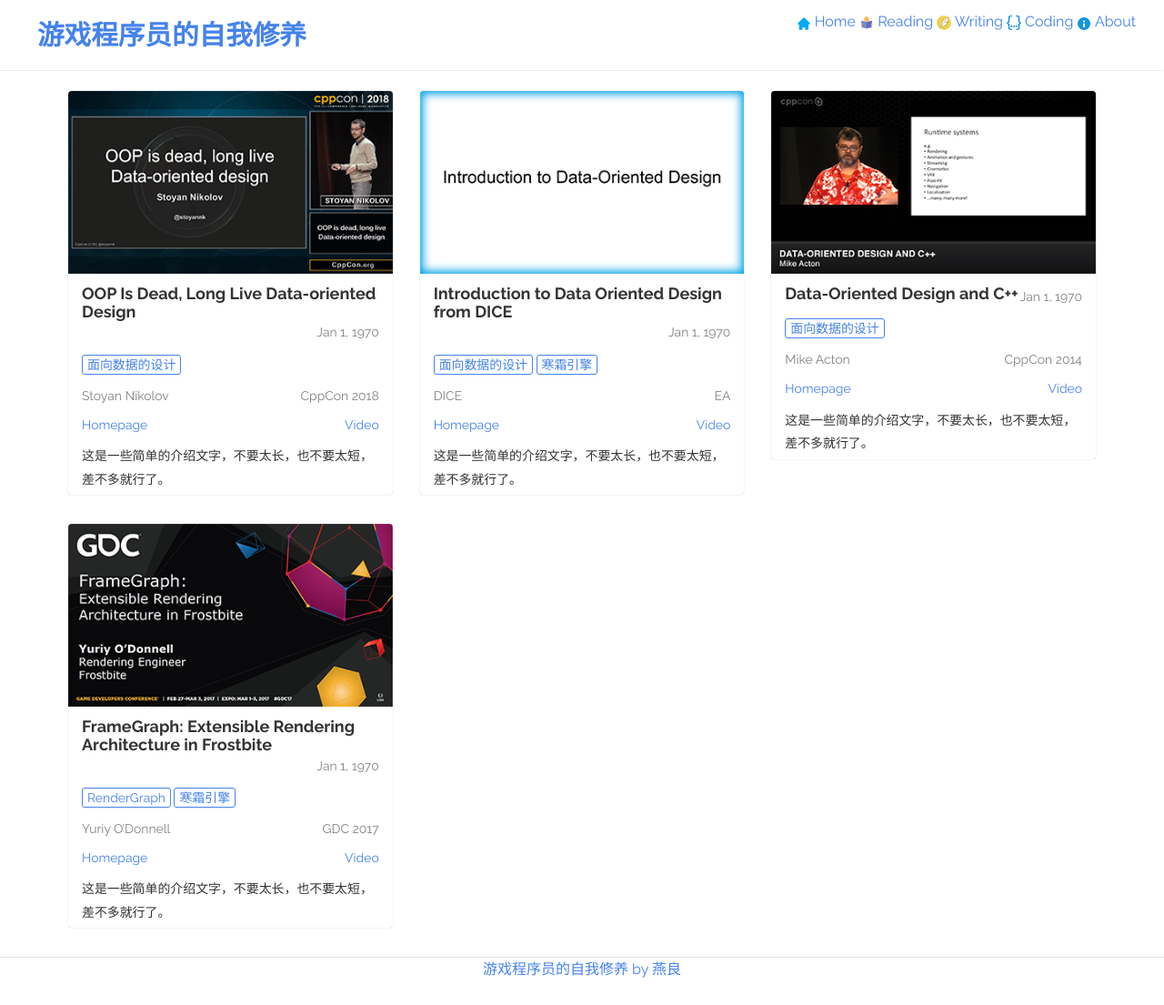
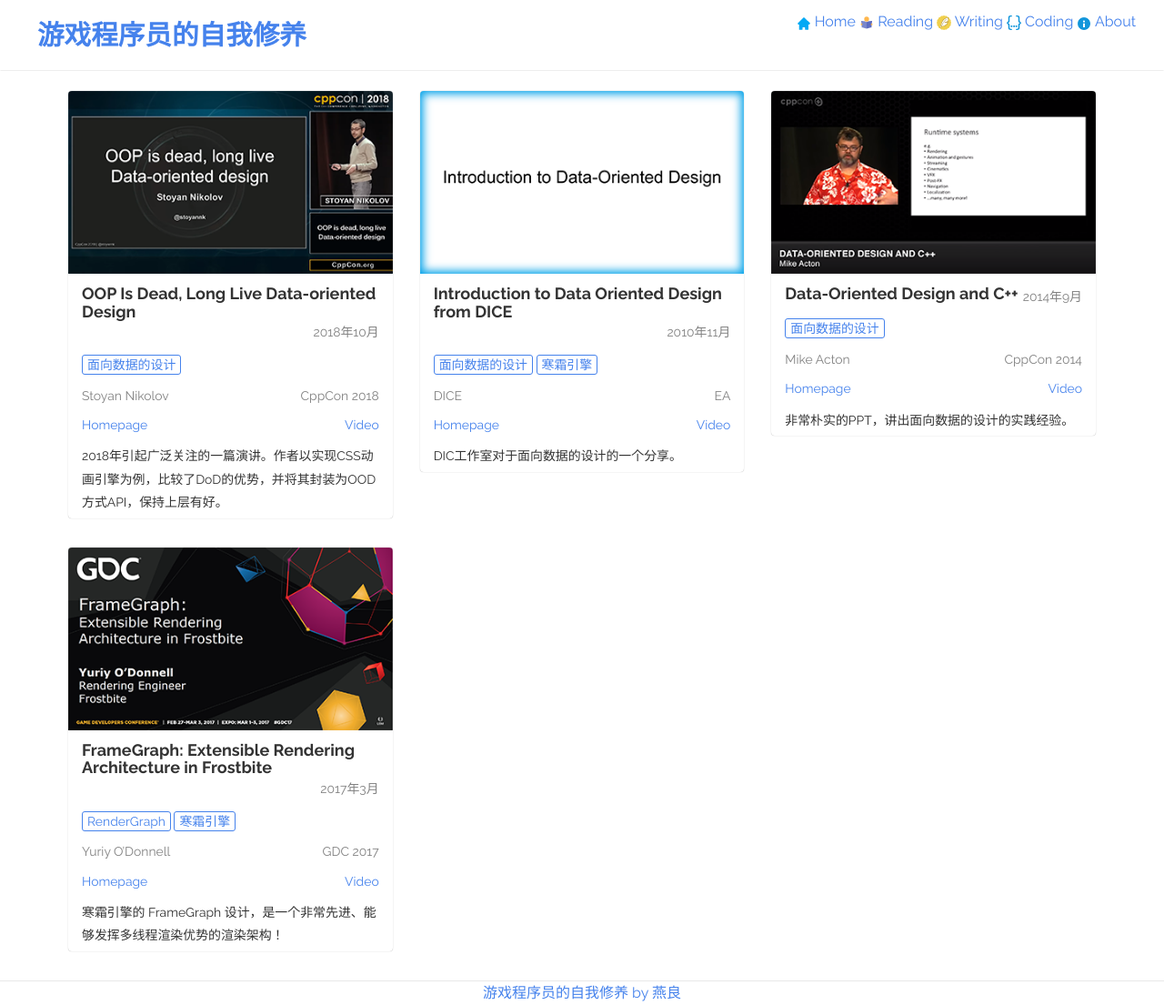
Before and after one commit to neil3d/neil3d.github.io, a Jekyll site: the page built from reading/index.html, in a window 1280 px wide. Shown: the whole page at 91% size. Built offline with Jekyll 4.4.1, drawn with Linux system fonts in a browser that asks for light colours; before the commit the page ends 1079 px from its top, so only the background shows below that.

Commit message:
fix card date

```diff
--- a/_data/readings.json
+++ b/_data/readings.json
@@ -4,51 +4,51 @@
     "author": "Stoyan Nikolov",
     "type": "演讲",
     "homepage": "https://stoyannk.wordpress.com/2018/10/26/my-cppcon-2019-talk",
-    "date": 43374,
+    "date": "2018年10月",
     "publisher": "CppCon 2018",
     "tags": "面向数据的设计",
     "thumb": "assets\\thumb\\oop_is_dead_cppcon2018.png",
     "video": "https://youtu.be/yy8jQgmhbAU",
     "url": "assets\\slides\\oop_is_dead_long_live_dataoriented_design__stoyan_nikolov__cppcon_2018.pdf",
-    "brief": "这是一些简单的介绍文字，不要太长，也不要太短，差不多就行了。"
+    "brief": "2018年引起广泛关注的一篇演讲。作者以实现CSS动画引擎为例，比较了DoD的优势，并将其封装为OOD方式API，保持上层有好。"
   },
   {
     "title": "Introduction to Data Oriented Design from DICE",
     "author": "DICE",
     "type": "演讲",
     "homepage": "https://www.ea.com/frostbite/news/introduction-to-data-oriented-design",
-    "date": 40483,
+    "date": "2010年11月",
     "publisher": "EA",
     "tags": "面向数据的设计|寒霜引擎",
     "thumb": "assets\\thumb\\dod_dice.png",
     "video": "",
     "url": "assets\\slides\\Introduction_to_Data-Oriented_Design_2014DICE.pdf",
-    "brief": "这是一些简单的介绍文字，不要太长，也不要太短，差不多就行了。"
+    "brief": "DIC工作室对于面向数据的设计的一个分享。"
   },
   {
     "title": "Data-Oriented Design and C++",
     "author": "Mike Acton",
     "type": "演讲",
     "homepage": "",
-    "date": 41883,
+    "date": "2014年9月",
     "publisher": "CppCon 2014",
     "tags": "面向数据的设计",
     "thumb": "assets\\thumb\\dod_cppcon2014.png",
     "video": "https://youtu.be/rX0ItVEVjHc",
     "url": "assets\\slides\\Data-Oriented Design and C++ - Mike Acton - CppCon 2014.pptx",
-    "brief": "这是一些简单的介绍文字，不要太长，也不要太短，差不多就行了。"
+    "brief": "非常朴实的PPT，讲出面向数据的设计的实践经验。"
   },
   {
     "title": "FrameGraph: Extensible Rendering Architecture in Frostbite",
     "author": "Yuriy O’Donnell",
     "type": "演讲",
     "homepage": "https://www.ea.com/frostbite/news/framegraph-extensible-rendering-architecture-in-frostbite",
-    "date": 42795,
+    "date": "2017年3月",
     "publisher": "GDC 2017",
     "tags": "RenderGraph|寒霜引擎",
     "thumb": "assets\\thumb\\framegraph_gdc2018.png",
     "video": "",
     "url": "assets\\slides\\GDC17-framegraph.pptx",
-    "brief": "这是一些简单的介绍文字，不要太长，也不要太短，差不多就行了。"
+    "brief": "寒霜引擎的 FrameGraph 设计，是一个非常先进、能够发挥多线程渲染优势的渲染架构！"
   }
 ]
```
Also changed, not shown: 1 other file.
